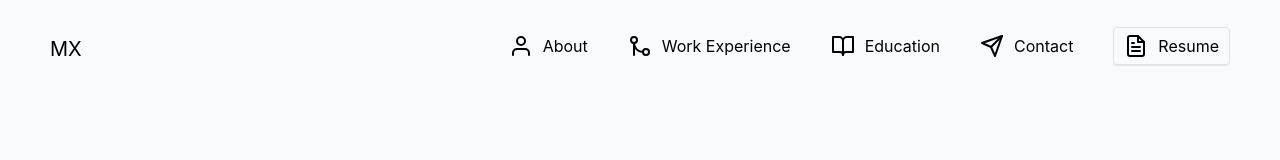
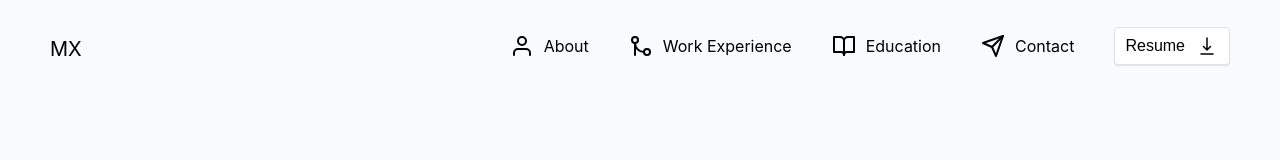
Before and after one commit to M-Xue/dev-portfolio, a Next.js app: page / in a window 1280 px wide. Shown: the top 160 px of the page. Built offline with nearby package versions, Linux system fonts and the light colour scheme.

Commit message:
changed resume top bar button

```diff
--- /dev/null
+++ b/components/DownloadResumeTooltip.tsx
@@ -0,0 +1,15 @@
+import React from 'react'
+import styles from '../styles/components/DownloadResumeTooltip.module.css'
+
+
+export const DownloadResumeTooltip = () => {
+  return (
+    <div className={styles.tooltipBox}>
+        <span>Download Resume</span>
+        <div className={styles.downloadIcon} >
+            {/* https://iconoir.com/ */}
+            <svg width="24px" height="24px" stroke-width="1.5" viewBox="0 0 24 24" fill="none" xmlns="http://www.w3.org/2000/svg" color="#000000"><path d="M6 20h12M12 4v12m0 0l3.5-3.5M12 16l-3.5-3.5" stroke="#000000" stroke-width="1.5" stroke-linecap="round" stroke-linejoin="round"></path></svg>
+        </div>
+    </div>
+  )
+}
--- a/components/LeftSidebar.tsx
+++ b/components/LeftSidebar.tsx
@@ -4,6 +4,7 @@ import useHover from '../hooks/useHover';
 import styles from '../styles/components/LeftSidebar.module.css';
 import { motion, AnimatePresence } from "framer-motion";
 import { IconTooltipWrapper } from './IconTooltipWrapper';
+import { DownloadResumeTooltip } from './DownloadResumeTooltip';
 
 export const LeftSidebar = () => {
   const [resumeIconRef, isResumeIconHovered] = useHover<HTMLDivElement | null>();
@@ -44,13 +45,7 @@ export const LeftSidebar = () => {
           }}
         >
           <div className={styles.tooltipContainer} ref={(e) => {resumeTooltipRef.current = e; resumeTooltipPopupRef(e);}}>
-            <div className={styles.tooltipBox}>
-              <span>Download Resume</span>
-              <div className={styles.downloadIcon} >
-                {/* https://iconoir.com/ */}
-                <svg width="24px" height="24px" stroke-width="1.5" viewBox="0 0 24 24" fill="none" xmlns="http://www.w3.org/2000/svg" color="#000000"><path d="M6 20h12M12 4v12m0 0l3.5-3.5M12 16l-3.5-3.5" stroke="#000000" stroke-width="1.5" stroke-linecap="round" stroke-linejoin="round"></path></svg>
-              </div>
-            </div>
+            <DownloadResumeTooltip/>
           </div>
         </CSSTransition>
 
--- a/components/Topbar.tsx
+++ b/components/Topbar.tsx
@@ -1,9 +1,11 @@
-import React, { forwardRef, useRef } from 'react'
+import React, { forwardRef, useRef, useState } from 'react'
 import useOnScreen from '../hooks/useOnScreen'
 import styles from '../styles/components/TopBar.module.css'
+import { DownloadResumeTooltip } from './DownloadResumeTooltip';
 
 const TopBar = forwardRef<HTMLDivElement>(
   (props, ref) => {
+
     return (
       <div className={styles.container} ref={ref}>
           <div className={styles.logo}>MX</div>
@@ -35,10 +37,11 @@ const TopBar = forwardRef<HTMLDivElement>(
                     </a>
                   </li>
                   <li className={styles.resume}>
-                    <div>
-                      <svg xmlns="http://www.w3.org/2000/svg" width="24" height="24" viewBox="0 0 24 24" fill="none" stroke="currentColor" strokeWidth="2" strokeLinecap="round" strokeLinejoin="round" className="feather feather-file-text"><path d="M14 2H6a2 2 0 0 0-2 2v16a2 2 0 0 0 2 2h12a2 2 0 0 0 2-2V8z"></path><polyline points="14 2 14 8 20 8"></polyline><line x1="16" y1="13" x2="8" y2="13"></line><line x1="16" y1="17" x2="8" y2="17"></line><polyline points="10 9 9 9 8 9"></polyline></svg>
+                    <button>
                       Resume
-                    </div>
+                      {/* https://iconoir.com/ */}
+                      <svg width="24px" height="24px" stroke-width="1.5" viewBox="0 0 24 24" fill="none" xmlns="http://www.w3.org/2000/svg" color="#000000"><path d="M6 20h12M12 4v12m0 0l3.5-3.5M12 16l-3.5-3.5" stroke="#000000" stroke-width="1.5" stroke-linecap="round" stroke-linejoin="round"></path></svg>
+                    </button>
                   </li>
 
               </ul>
--- /dev/null
+++ b/styles/components/DownloadResumeTooltip.module.css
@@ -0,0 +1,32 @@
+.tooltipBox {
+    padding: 10px 15px 10px 20px;
+    border-radius: 8px;
+    background-color: white;
+    color: black;
+    box-shadow: 0 0 0 1px rgba(0,0,0,.07),0 2px 4px rgba(0,0,0,.05);
+    display: flex;
+    align-items: center;
+    justify-content: center;
+}
+
+.downloadIcon {
+    padding: 5px;
+    margin-left: 12px;
+    background-color: rgba(0, 0, 0, 0.05);
+    border-radius: 4px;
+    transition: all 100ms ease-in;
+    cursor: pointer;
+}
+
+.downloadIcon:hover {
+    background-color: rgba(0, 0, 0, 0.1);
+}
+
+.downloadIcon:active {
+    background-color: rgba(0, 0, 0, 0.2);
+}
+
+.downloadIcon svg {
+    width: 24px;
+    height: 24px;
+}
--- a/styles/components/LeftSidebar.module.css
+++ b/styles/components/LeftSidebar.module.css
@@ -63,36 +63,3 @@
     opacity: 0;
     top: -10.5px;
 }
-
-.tooltipBox {
-    padding: 10px 15px 10px 20px;
-    border-radius: 8px;
-    background-color: white;
-    color: black;
-    box-shadow: 0 0 0 1px rgba(0,0,0,.07),0 2px 4px rgba(0,0,0,.05);
-    display: flex;
-    align-items: center;
-    justify-content: center;
-}
-
-.downloadIcon {
-    padding: 5px;
-    margin-left: 12px;
-    background-color: rgba(0, 0, 0, 0.05);
-    border-radius: 4px;
-    transition: all 100ms ease-in;
-    cursor: pointer;
-}
-
-.downloadIcon:hover {
-    background-color: rgba(0, 0, 0, 0.1);
-}
-
-.downloadIcon:active {
-    background-color: rgba(0, 0, 0, 0.2);
-}
-
-.downloadIcon svg {
-    width: 24px;
-    height: 24px;
-}
--- a/styles/components/Topbar.module.css
+++ b/styles/components/Topbar.module.css
@@ -31,7 +31,7 @@
     margin-right: 10px;
 }
 
-.resume div {
+.resume button {
     display: flex;
     align-items: center;
 
@@ -42,21 +42,19 @@
     border-left-color: rgb(223, 225, 228);
     box-shadow: rgba(0, 0, 0, 0.09) 0px 1px 1px;
     border-radius: 4px;
+    background-color: white;
 
     padding: 6px 10px;
     transform: translateY(-3px);
 
     transition: all 0.15s ease-in;
+    font-size: 16px;
 }
 
-.resume div:hover {
+.resume button:hover {
     background-color: rgb(244, 245, 248);
     border-color: rgb(201, 203, 205);
 }
-
-
-
-
 
 .logo {
     opacity: 0;
@@ -95,6 +93,30 @@
     animation: dropIn 1s cubic-bezier(0.645, 0.045, 0.355, 1) 0.45s forwards;
 }
 
+.resume svg {
+    margin-right: 0;
+    margin-left: 10px;
+}
+
+
+
+/* .tooltipContainer {
+    position: absolute;
+    animation: 0.15s ease-out 0s 1 tooltipFadeIn;
+}
+
+@keyframes tooltipFadeIn {
+    0% {
+      opacity: 0;
+      transform: scale(90%);
+    }
+    100% {
+      opacity: 1;
+      transform: scale(100%);
+    }
+} */
+
+
 
 
 /* .skills {
```
